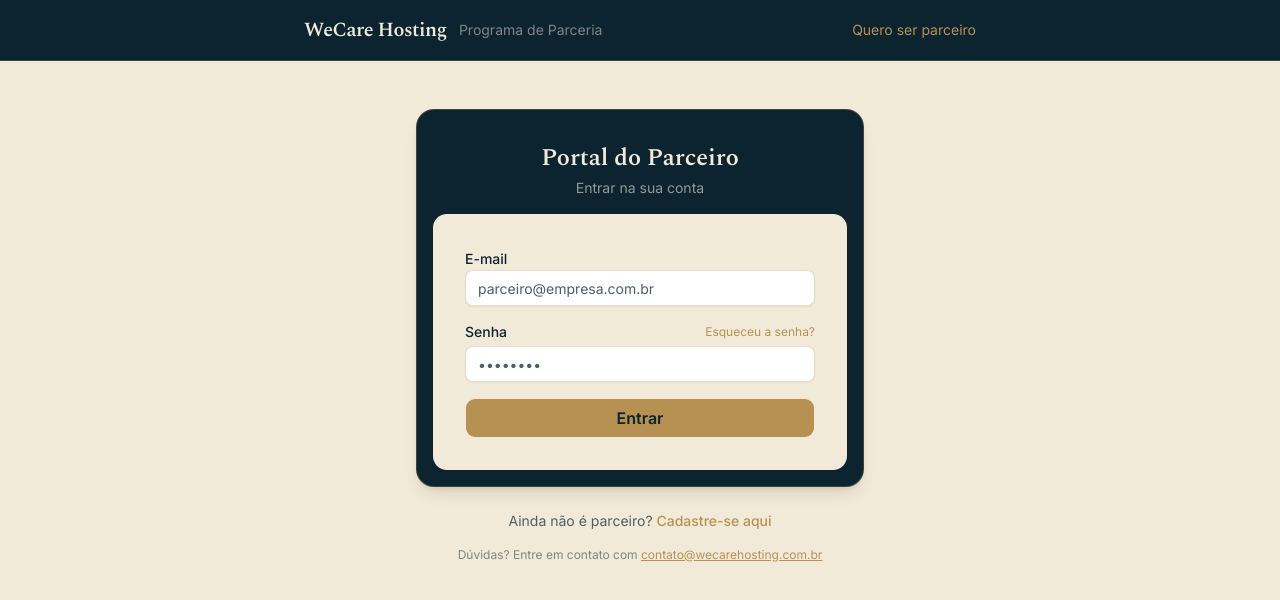
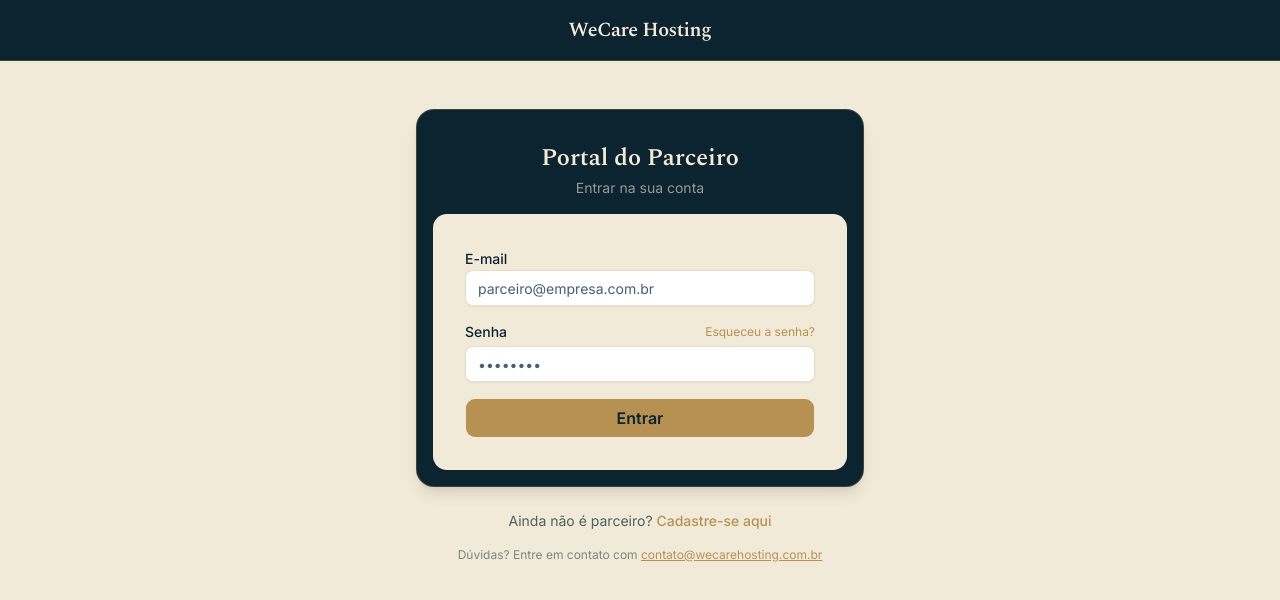
Before and after one commit to WECARE-HOSTING/wecare-parceiros, a Next.js app in the folder frontend/: page /login in a window 1280 px wide. Shown: the top 600 px of the page. Built offline with nearby package versions, Linux system fonts and the light colour scheme; no server answers.

Commit message:
feat: header público simplificado — só WeCare Hosting centralizado

```diff
--- a/frontend/components/public-header.tsx
+++ b/frontend/components/public-header.tsx
@@ -1,29 +1,14 @@
-import Link from "next/link";
-
 type PublicHeaderProps = {
   rightLink?: { href: string; label: string };
 };
 
-export function PublicHeader({ rightLink }: PublicHeaderProps) {
+export function PublicHeader({ rightLink: _rightLink }: PublicHeaderProps) {
   return (
     <header className="bg-[#0C2330] px-4 md:px-8 py-4 border-b border-[#B79152]/30">
-      <div className="max-w-2xl mx-auto flex items-center justify-between">
-        <div className="flex items-center gap-3">
-          <span className="font-[family-name:var(--font-spectral)] text-xl font-semibold text-[#F2EAD9] tracking-tight">
-            WeCare Hosting
-          </span>
-          <span className="text-[#F2EAD9]/50 text-sm hidden sm:inline font-[family-name:var(--font-inter)]">
-            Programa de Parceria
-          </span>
-        </div>
-        {rightLink && (
-          <Link
-            href={rightLink.href}
-            className="text-[#B79152] hover:text-[#F2EAD9] text-sm transition font-[family-name:var(--font-inter)]"
-          >
-            {rightLink.label}
-          </Link>
-        )}
+      <div className="max-w-2xl mx-auto flex items-center justify-center">
+        <span className="font-[family-name:var(--font-spectral)] text-xl font-semibold text-[#F2EAD9] tracking-tight">
+          WeCare Hosting
+        </span>
       </div>
     </header>
   );
```
